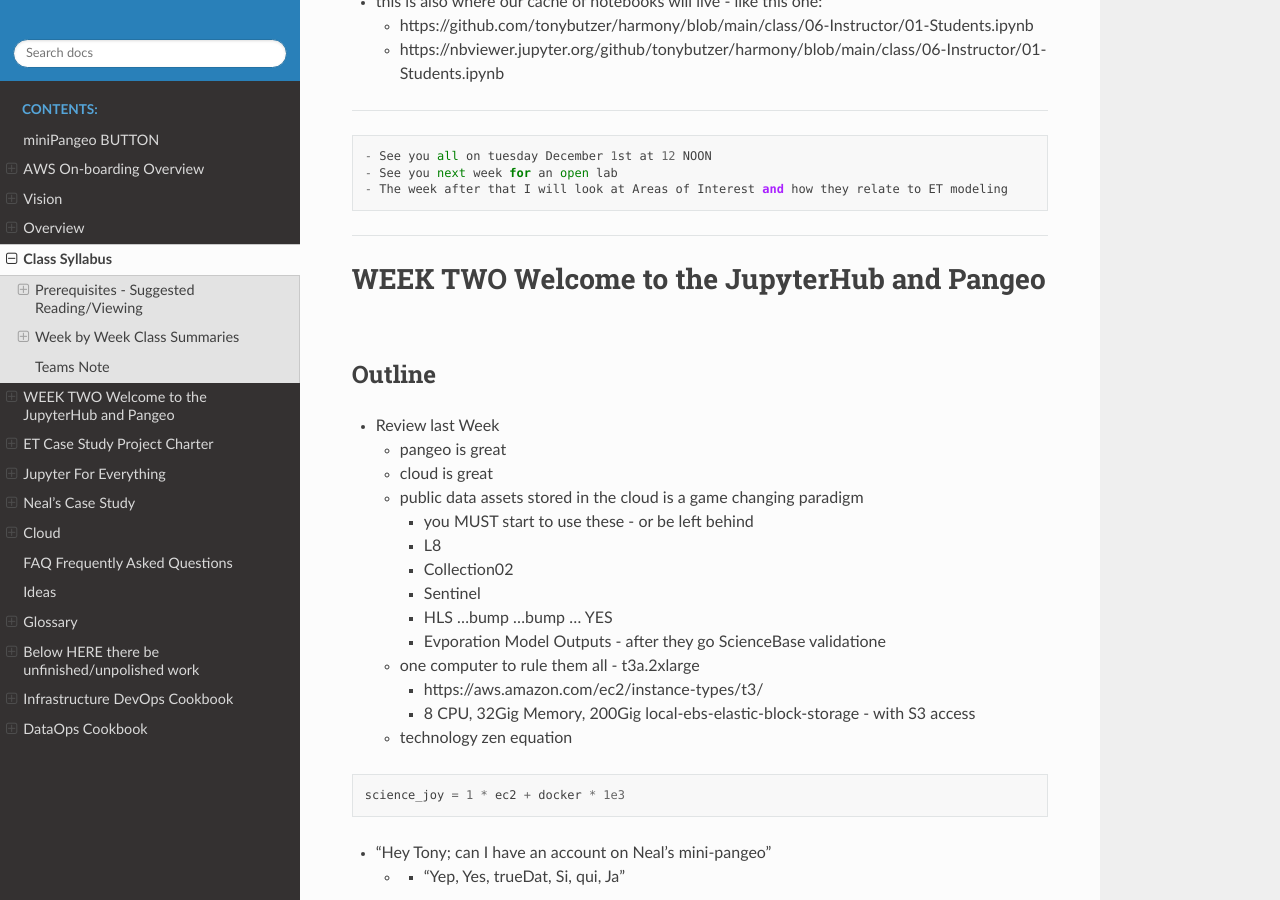
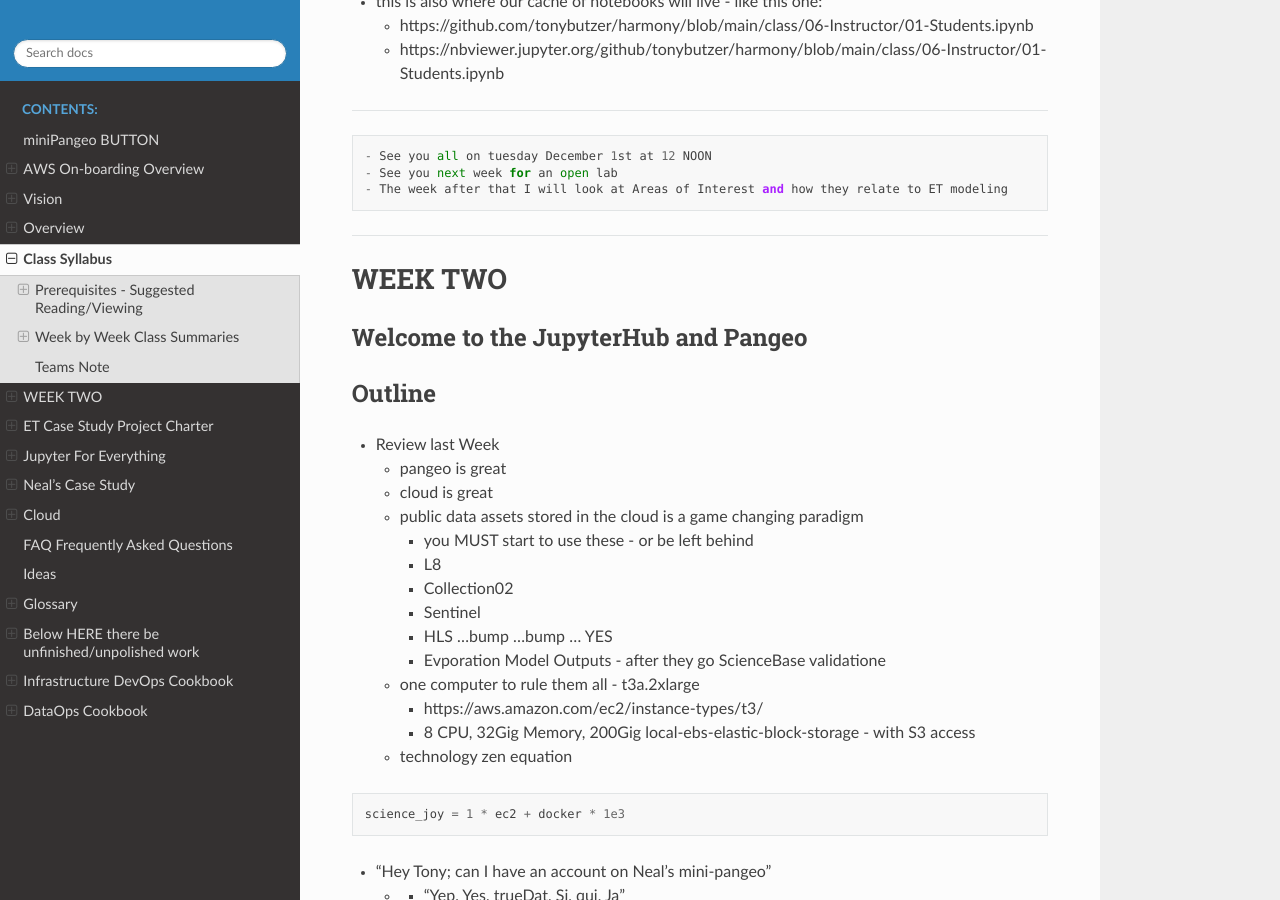
Before and after one commit to tonybutzer/harmony, a Sphinx documentation site: the page built from documentation/source/00weekbyweek.md, in a window 1280 px wide and 900 px high, scrolled down 4398 px. Built offline with Sphinx 7.4.7 and the Read the Docs theme 2.0.0, drawn with Linux system fonts in a browser that asks for light colours; pages that are not in the unit, such as notebooks, are missing from menus.

Commit message:
automatic git update from Makefile

```diff
--- a/documentation/source/00weekbyweek.md
+++ b/documentation/source/00weekbyweek.md
@@ -142,7 +142,9 @@
 	- See you next week for an open lab
 	- The week after that I will look at Areas of Interest and how they relate to ET modeling
 ---
-# WEEK TWO Welcome to the JupyterHub and Pangeo
+# WEEK TWO
+
+## Welcome to the JupyterHub and Pangeo
 
 ## Outline
 - Review last Week
```
